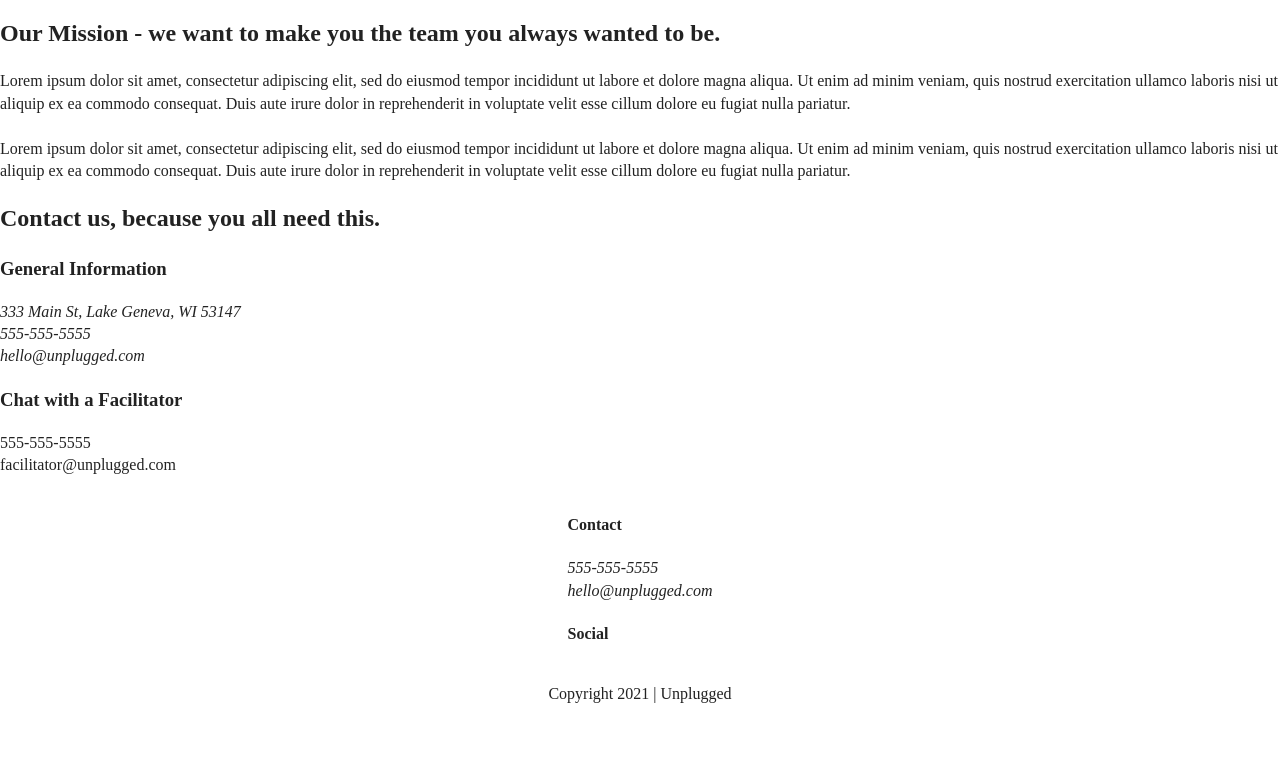
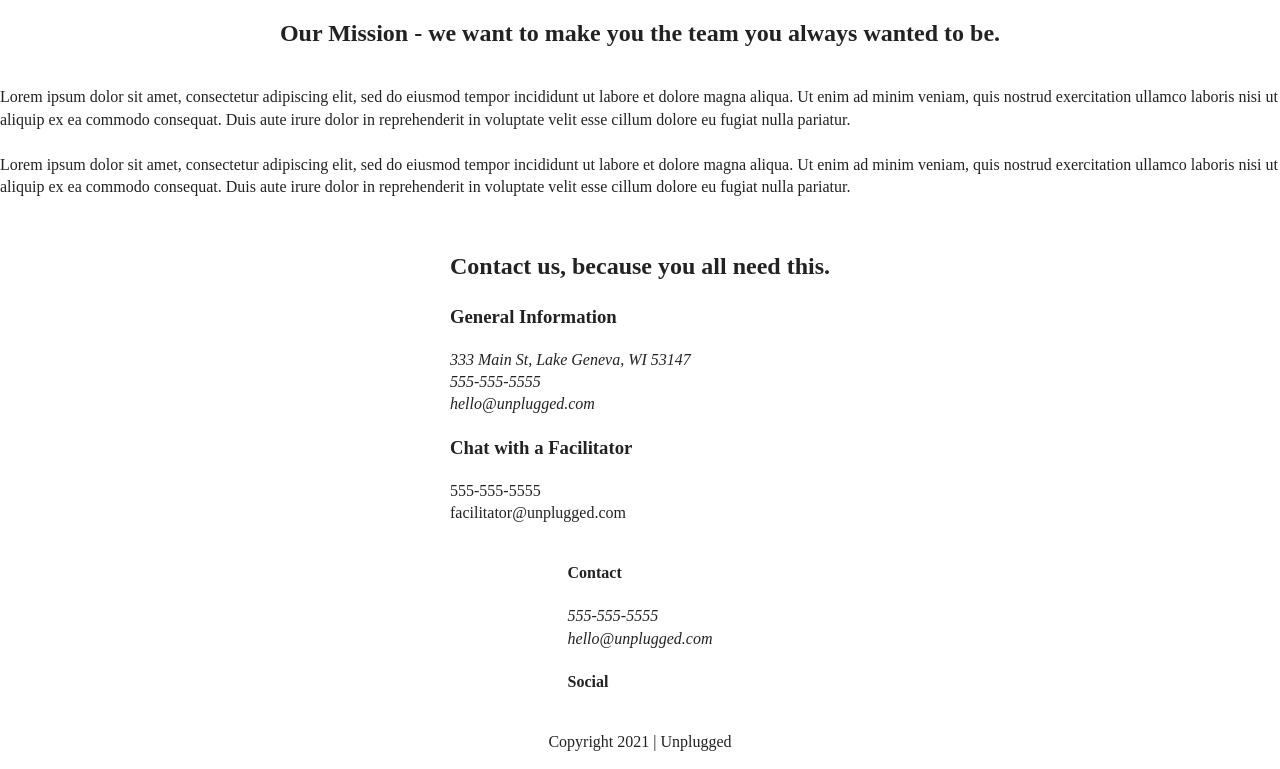
Before and after one commit to CatMonge/unplugged-website, a website: page about/index.html in a window 1280 px wide. Shown: the part 143-912 px from the top of the page. Before the commit the page ends 864 px from the top, so only its background shows below. Drawn offline with Linux system fonts and the light colour scheme; files whose address does not match are found by name.

Commit message:
Added flexbox properties to mission tag in About page; Added flexbox properties to contact-section tag to About page

```diff
--- a/css/main.css
+++ b/css/main.css
@@ -162,8 +162,16 @@ aside {
 /** ====================About Page====================== **/
 
 .mission {
+  display: flex;
+  justify-content: center;
+  align-items: center;
+  flex-flow: row wrap;
 }
 .contact-section {
+  display: flex;
+  justify-content: center;
+  align-items: center;
+  flex-flow: row wrap;
 }
 
 /** =================== FAQ Page ======================= **/
```
